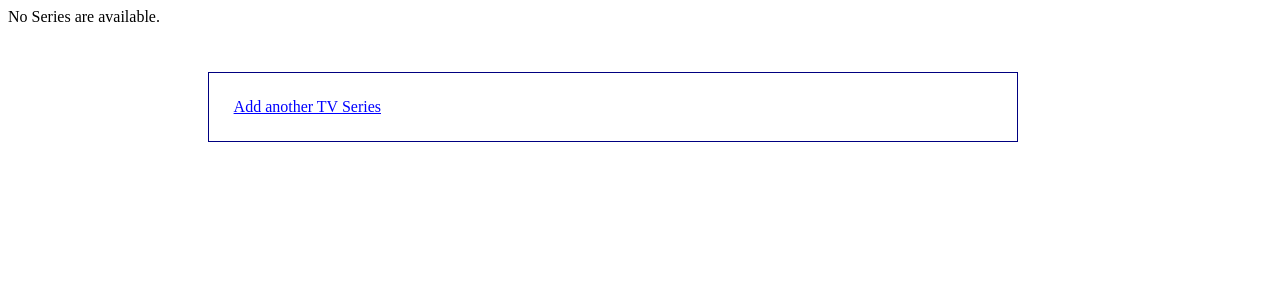
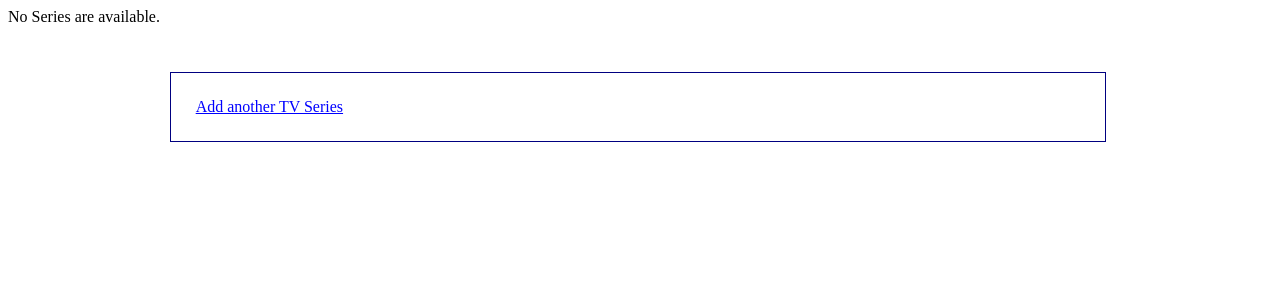
Before and after one commit to kalliknuddel/db_distracted, a Django app: page /distracted/ in a window 1280 px wide. Shown: the top 300 px of the page. Run offline with Django 3.2, Linux system fonts and the light colour scheme; data that the repository does not hold is empty.

Commit message:
[css] style modified

```diff
--- a/distracted/static/distracted/style.css
+++ b/distracted/static/distracted/style.css
@@ -4,14 +4,10 @@ div {
     padding:    25px;
     border:     1px solid navy;
     margin:     10px;
-    width:      60%;
+    width:      70%;
     position:   relative;
     top:        30px;
-    left:       15%;
-}
-
-.container {
-    padding-bottom:     50px;
+    left:       12%;
 }
 
 
@@ -26,6 +22,14 @@ ul {
     padding-left: 5%;
 }
 
+img {
+    width:  100%;
+}
+
+
+.container {
+    padding-bottom:     50px;
+}
 
 .searchHorizontal
 {
@@ -36,6 +40,7 @@ ul {
 
 .alias {
     font-style: italic;
+    float: right;
 }
 
 #   list view differences
```
